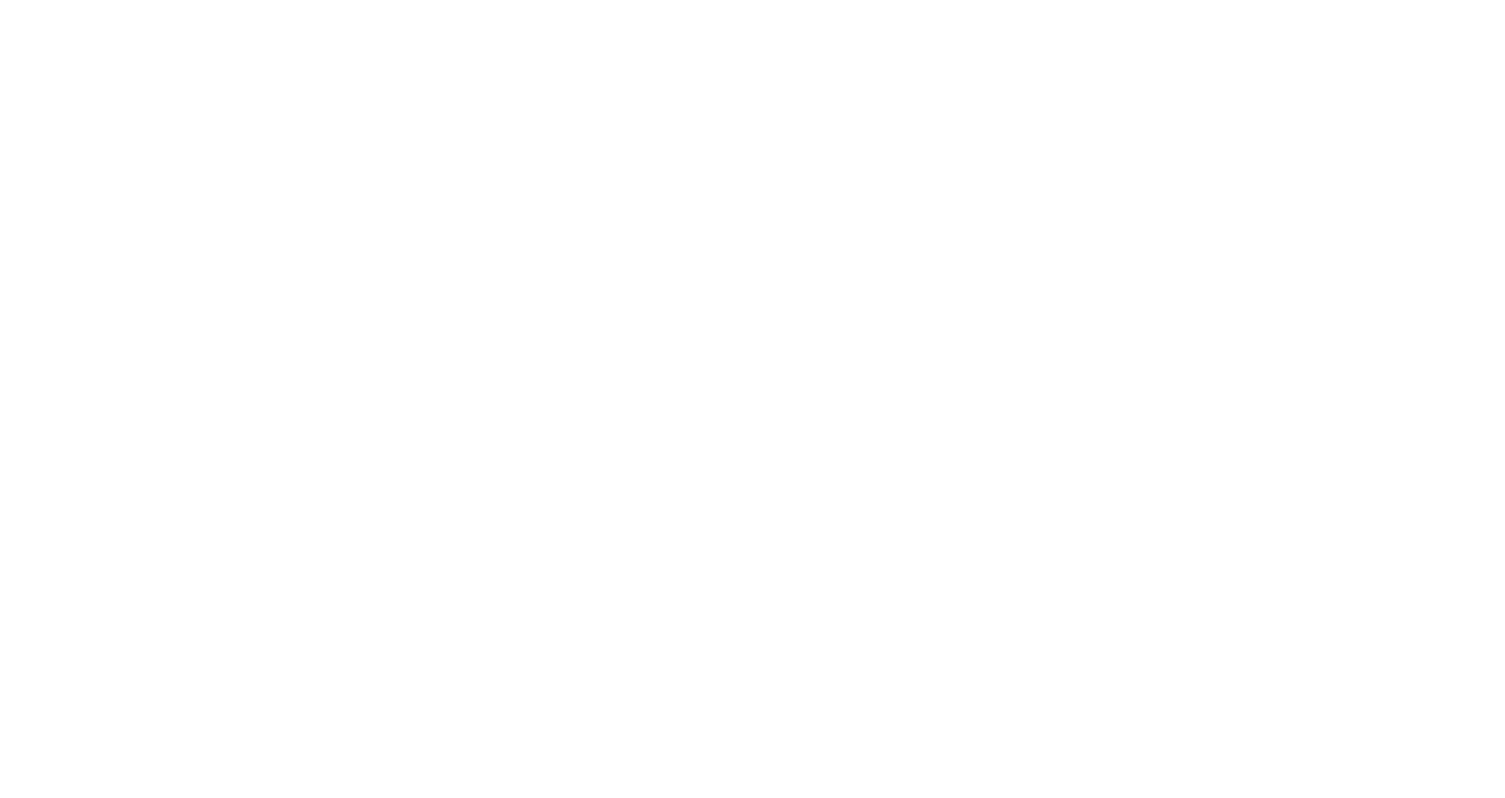
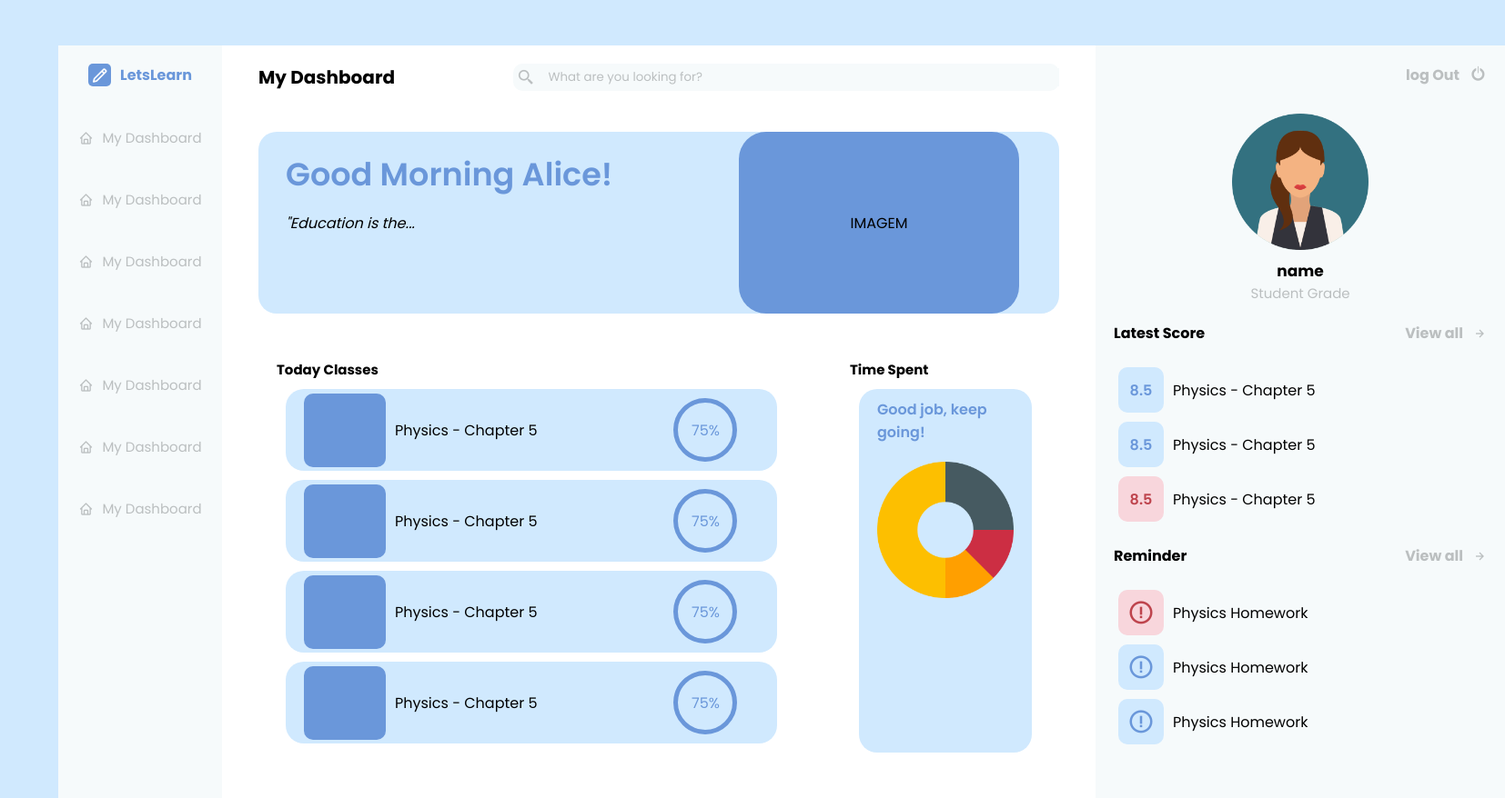
Before and after one commit to Nathan-Brito/Prova, a plain HTML site: page index.html in a window 1280 px wide. Shown: the whole page at 91% size, 1654 px wide, since content can reach past the window. Before the commit the page ends 800 px from the top, so only its background shows below. Drawn offline with nearby package versions, Linux system fonts and the light colour scheme.

Commit message:
modified:   CSS/style.css 	new file:   IMG/grafico.png 	new file:   IMG/user.png 	modified:   index.html

```diff
--- a/CSS/style.css
+++ b/CSS/style.css
@@ -0,0 +1,394 @@
+@import url("https://fonts.googleapis.com/css2?family=Poppins:wght@100;200;300;400;500;600;700&display=swap");
+    :root {
+        --bg-primary: #f6fafb;
+        --bg-sec: #d0e9fe;
+        --color-text-blue: #6a97da;
+        --bg-icon-red: #f8d6dc;
+        --color-text-red: #be444d;
+        --shadow: #bbbfc0;
+    }
+
+    * {
+        border: 0;
+        padding: 0;
+        margin: 0;
+        box-sizing: border-box;
+        font-family: "Poppins", sans-serif;
+        text-decoration: none;
+        list-style: none;
+    }
+
+    html {
+        font-size: 62.5%;
+    }
+
+    body {
+        font-size: 1.6rem;
+        background: var(--bg-sec);
+    }
+
+    .container {
+        margin: 0 auto;
+        margin-top: 5rem;
+        width: 90vw;
+        height: 85vh;
+        background: var(--bg-primary);
+        border-radius: 2rem;
+        display: grid;
+        grid-template-columns: 18rem 1fr 45rem;
+    }
+
+    .container asideDir {
+        display: flex;
+        align-items: center;
+        flex-direction: column;
+        padding: 2rem;
+        gap: 4.5rem;
+        background: var(--bg-primary);
+    }
+
+    .container asideDir .title{
+        display: flex;
+        align-items: center;
+        justify-content: center;
+        width: 100%;
+    }
+
+    .container asideDir .title .icon {
+        margin-right: 1rem;
+        color: #fff;
+        font-size: 2rem;
+        background: var(--color-text-blue);
+        border-radius: .5rem;
+        width: 2.5rem;
+        height: 2.5rem;
+        display: flex;
+        align-items: center;
+        justify-content: center;
+    }
+
+    .container asideDir .title p {
+        color: var(--color-text-blue);
+        font-weight: 800;
+    }
+
+    .container asideDir .menu {
+        display: flex;
+        align-items: center;
+        justify-content: center;
+        width: 100%;
+        gap: 1rem;
+        color: var(--shadow);
+    }
+
+    .container asideDir .menu p {
+        font-size: 1.5rem;
+    }
+
+    .container asideDir .menu:hover {
+        display: flex;
+        align-items: center;
+        justify-content: center;
+        width: 100%;
+        gap: 1rem;
+        color: black;
+    }
+
+    .container asideDir .menu p {
+        font-size: 1.5rem;
+    }
+
+
+    .container main {
+        background: #fff;
+        display: grid;
+        grid-template-columns: 60rem 1fr;
+        grid-template-rows: 6rem 20rem 1fr;
+        padding: .5rem 4rem 2rem 4rem;
+        gap: 3rem;
+    }
+
+    .container main header {
+        grid-column:1/3;
+        grid-row:1/2;
+        display: flex;
+        justify-content: space-between;
+        align-items: center;
+    }
+
+    .container main header p {
+        font-weight: 800;
+        font-size: 2rem;
+    }
+
+    .container main header .input {
+        display: flex;
+        align-items: center;
+        justify-content: start;
+        background: var(--bg-primary);
+        color: var(--shadow);
+        width: 60rem;
+        border-radius: 1rem
+    }
+
+    .container main header .input>div {
+        height: 3rem;
+        width: 3rem;
+        display: flex;
+        align-items: center;
+        justify-content: center;
+        font-size: 2rem;
+    }
+
+    .container main header .input input {
+        padding-left: 1rem;
+        outline: none;
+        width: 100%;
+        background: var(--bg-primary);
+        color: var(--shadow);
+    }
+
+    .container main header .input input::placeholder {
+        color: var(--shadow);
+    }
+
+    .container main section {
+        grid-column:1/3 ;
+        grid-row:2/3 ;
+    }
+
+    .container main section .image {
+        display: flex;
+        background: var(--bg-sec);
+        height: 100%;
+        width: 100%;
+        border-radius: 2rem;
+    }
+
+    .container main section .image .text{
+        display: flex;
+        flex-direction: column;
+        width: 60%;
+        padding-top: 2rem;
+        padding-left: 3rem;
+        gap: 1.5rem;
+    }
+
+    .container main section .image .text p:nth-child(1){
+        font-size: 3.5rem;
+        font-weight: 600;
+        color: var(--color-text-blue);
+    }
+
+    .container main section .image .text p:nth-child(2){
+        font-style: italic;
+    }
+    .container main section .image .img {
+        width: 35%;
+        background: var(--color-text-blue);
+        border-radius: 3rem;
+        display: flex;
+        align-items: center;
+        justify-content: center;
+    }
+
+    .container main classes {
+        grid-column:1/2 ;
+        grid-row:3/4 ;
+        padding: 2rem;
+    }
+
+    .container main classes>p,
+    .container main spent>p {
+        font-size: 1.5rem;
+        font-weight: 700;
+    }
+
+    .container main classes .classes{
+        display: flex;
+        align-items: center;
+        margin: 1rem;
+        height: 9rem;
+        background: var(--bg-sec);
+        border-radius: 2rem;
+        padding-left: 2rem;
+        padding-right: 2rem;
+    }
+
+    .container main classes .classes .imageClass{
+        height: 90%;
+        width: 9rem;
+        border-radius: 1rem;
+        display: flex;
+        align-items: center;
+        justify-content: center;
+        color: var(--color-text-blue);
+        background: var(--color-text-blue);
+        margin-right: 1rem;
+    }
+
+    .container main classes .classes .box{
+        border: .5rem solid var(--color-text-blue);
+        border-radius: 50%;
+        height: 7rem;
+        width: 7rem;
+        display: flex;
+        align-items: center;
+        justify-content: center;
+        color: var(--color-text-blue);
+        margin-left: 15rem;
+    }
+
+    .container main spent {
+        grid-column:2/3 ;
+        grid-row:3/4;
+        padding: 2rem;
+    }
+
+    .container main spent .content {
+        display: flex;
+        flex-direction: column;
+        align-items: center;
+        margin: 1rem;
+        height: 40rem;
+        background: var(--bg-sec);
+        border-radius: 2rem;
+        padding-left: 2rem;
+        padding-right: 2rem;
+    }
+    .container main spent .content img {
+        height: 15rem;
+        margin-top: 2rem;
+    }
+
+    .container main spent .content>p {
+        margin-top: 1rem;
+        font-weight: 600;
+        color: var(--color-text-blue);
+    }
+
+    .container asideEsq {
+        display: flex;
+        align-items: center;
+        flex-direction: column;
+        padding: 2rem;
+        gap: 2rem;
+        background: var(--bg-primary);
+    }
+
+    .container asideEsq .header{
+        display: flex;
+        align-items: center;
+        justify-content: end;
+        width: 100%;
+    }
+
+    .container asideEsq .header i {
+        margin-left: 1rem;
+        margin-bottom: .3rem;
+        color: var(--shadow);
+        font-size: 2rem;
+        font-weight: 600;
+        border-radius: .5rem;
+        width: 2rem;
+        height: 2rem;
+        display: flex;
+        align-items: center;
+        justify-content: center;
+    }
+
+    .container asideEsq .header p {
+        color: var(--shadow);
+        font-weight: 800;
+    }
+
+    .container asideEsq .user{
+        display: flex;
+        flex-direction: column;
+        align-items: center;
+    }
+
+    .container asideEsq .user p:nth-child(2){
+        font-size: 1.7rem;
+        font-weight: 800
+    }
+
+    .container asideEsq .user p:nth-child(3){
+        font-size: 1.5rem;
+        color: var(--shadow);
+    }
+
+    .container asideEsq .user img{
+        height: 15rem;
+        margin: 1rem;
+    }
+
+    .container asideEsq .score,
+    .container asideEsq .reminder {
+        display: flex;
+        justify-content: space-between;
+        width: 100%;
+    }
+
+    .container asideEsq .score p:nth-child(1),
+    .container asideEsq .reminder p:nth-child(1){
+        font-weight: 700;
+    }
+
+    .container asideEsq .score>div,
+    .container asideEsq .reminder>div {
+        display: flex;
+        align-items: center;
+        justify-content: center;
+        gap: 1rem;
+        color: var(--shadow);
+    }
+
+    .container asideEsq .score-content,
+    .container asideEsq .reminder-content {
+        display: flex;
+        flex-direction: column;
+        width: 100%;
+        padding: .5rem;
+        gap: 1rem;
+    }
+
+    .container asideEsq .score-content .content,
+    .container asideEsq .reminder-content .content {
+        display: flex;
+        align-items: center;
+        gap: 1rem;
+    }
+
+    .container asideEsq .score-content .content>div,
+    .container asideEsq .reminder-content .content>div{
+        height: 5rem;
+        width: 5rem;
+        background: var(--bg-sec);
+        color: var(--color-text-blue);
+        border-radius: 1rem;
+        display: flex;
+        align-items: center;
+        justify-content: center;
+        font-weight: 600;
+    }
+    .container asideEsq .score-content .content:nth-child(3)>div,
+    .container asideEsq .reminder-content .content:nth-child(1)>div{
+        height: 5rem;
+        width: 5rem;
+        background: var(--bg-icon-red);
+        color: var(--color-text-red);
+        border-radius: 1rem;
+        display: flex;
+        align-items: center;
+        justify-content: center;
+        font-weight: 600;
+    }
+
+    .container asideEsq .reminder-content .content:nth-child(1)>div{
+        font-size: 3rem;
+    }
+
+    .container asideEsq .reminder-content .content>div{
+        font-size: 3rem;
+    }
--- a/index.html
+++ b/index.html
@@ -1,5 +1,5 @@
 <!DOCTYPE html>
-<html lang="en">
+<html lang="pt-br">
 <head>
     <meta charset="UTF-8">
     <meta http-equiv="X-UA-Compatible" content="IE=edge">
@@ -9,6 +9,143 @@
     <title>Dash B</title>
 </head>
 <body>
+    <div class="container">
+        <asideDir>
+            <div class="title">
+                <div class="icon"><i class='bx bx-pencil'></i></div>
+                <p>LetsLearn</p>
+            </div>
+            <div class="menu">
+                <i class='bx bx-home'></i>
+                <p>My Dashboard</p>
+            </div>
+            <div class="menu">
+                <i class='bx bx-home'></i>
+                <p>My Dashboard</p>
+            </div>
+            <div class="menu">
+                <i class='bx bx-home'></i>
+                <p>My Dashboard</p>
+            </div>
+            <div class="menu">
+                <i class='bx bx-home'></i>
+                <p>My Dashboard</p>
+            </div>
+            <div class="menu">
+                <i class='bx bx-home'></i>
+                <p>My Dashboard</p>
+            </div>
+            <div class="menu">
+                <i class='bx bx-home'></i>
+                <p>My Dashboard</p>
+            </div>
+            <div class="menu">
+                <i class='bx bx-home'></i>
+                <p>My Dashboard</p>
+            </div>
+        </asideDir>
+        <main>
+            <header>
+                <p>My Dashboard</p>
+                <div class="input">
+                    <div><i class='bx bx-search-alt-2' ></i></div>
+                    <input type="text" name="" id="" placeholder="What are you looking for?">
+                </div>
+            </header>
+            <section>
+                <div class="image">
+                    <div class="text">
+                        <p>Good Morning Alice!</p>
+                        <p>"Education is the...</p>
+                    </div>
+                    <div class="img">IMAGEM</div>
+                </div>
+            </section>
+            <classes>
+                <p>Today Classes</p>
+                <div class="classes">
+                    <div class="imageClass"></div>
+                    <p>Physics - Chapter 5</p>
+                    <div class="box"><p>75%</p></div>
+                </div>
+                <div class="classes">
+                    <div class="imageClass"></div>
+                    <p>Physics - Chapter 5</p>
+                    <div class="box"><p>75%</p></div>
+                </div>
+                <div class="classes">
+                    <div class="imageClass"></div>
+                    <p>Physics - Chapter 5</p>
+                    <div class="box"><p>75%</p></div>
+                </div>
+                <div class="classes">
+                    <div class="imageClass"></div>
+                    <p>Physics - Chapter 5</p>
+                    <div class="box"><p>75%</p></div>
+                </div>
+            </classes>
+            <spent>
+                <p>Time Spent</p>
+                <div class="content">
+                    <p>Good job, keep going!</p>
+                    <img src="IMG/grafico.png" alt="">
+                </div>
+            </spent>
+        </main>
+        <asideEsq>
+            <div class="header">
+                <p>log Out</p>
+                <i class='bx bx-power-off' ></i>
+            </div>
+            <div class="user">
+                <img src="IMG/user.png" alt="">
+                <p>name</p>
+                <p>Student Grade</p>
+            </div>
+            <div class="score">
+                <p>Latest Score</p>
+                <div>
+                    <p>View all </p>
+                    <i class='bx bx-right-arrow-alt' ></i>
+                </div>
+            </div>
+            <div class="score-content">
+                <div class="content">
+                    <div><p>8.5</p></div>
+                    <p>Physics - Chapter 5</p>
+                </div>
+                <div class="content">
+                    <div><p>8.5</p></div>
+                    <p>Physics - Chapter 5</p>
+                </div>
+                <div class="content">
+                    <div><p>8.5</p></div>
+                    <p>Physics - Chapter 5</p>
+                </div>
+            </div>
+            <div class="reminder">
+                <p>Reminder</p>
+                <div>
+                    <p>View all </p>
+                    <i class='bx bx-right-arrow-alt' ></i>
+                </div>
+            </div>
+            <div class="reminder-content">
+                <div class="content">
+                    <div><i class='bx bx-error-circle' ></i></div>
+                    <p>Physics Homework</p>
+                </div>
+                <div class="content">
+                    <div><i class='bx bx-error-circle' ></i></div>
+                    <p>Physics Homework</p>
+                </div>
+                <div class="content">
+                    <div><i class='bx bx-error-circle' ></i></div>
+                    <p>Physics Homework</p>
+                </div>
+            </div>
+        </aside>
 
+    </div>
 </body>
 </html>
```
Also changed, not shown: IMG/grafico.png (added), IMG/user.png (added).
